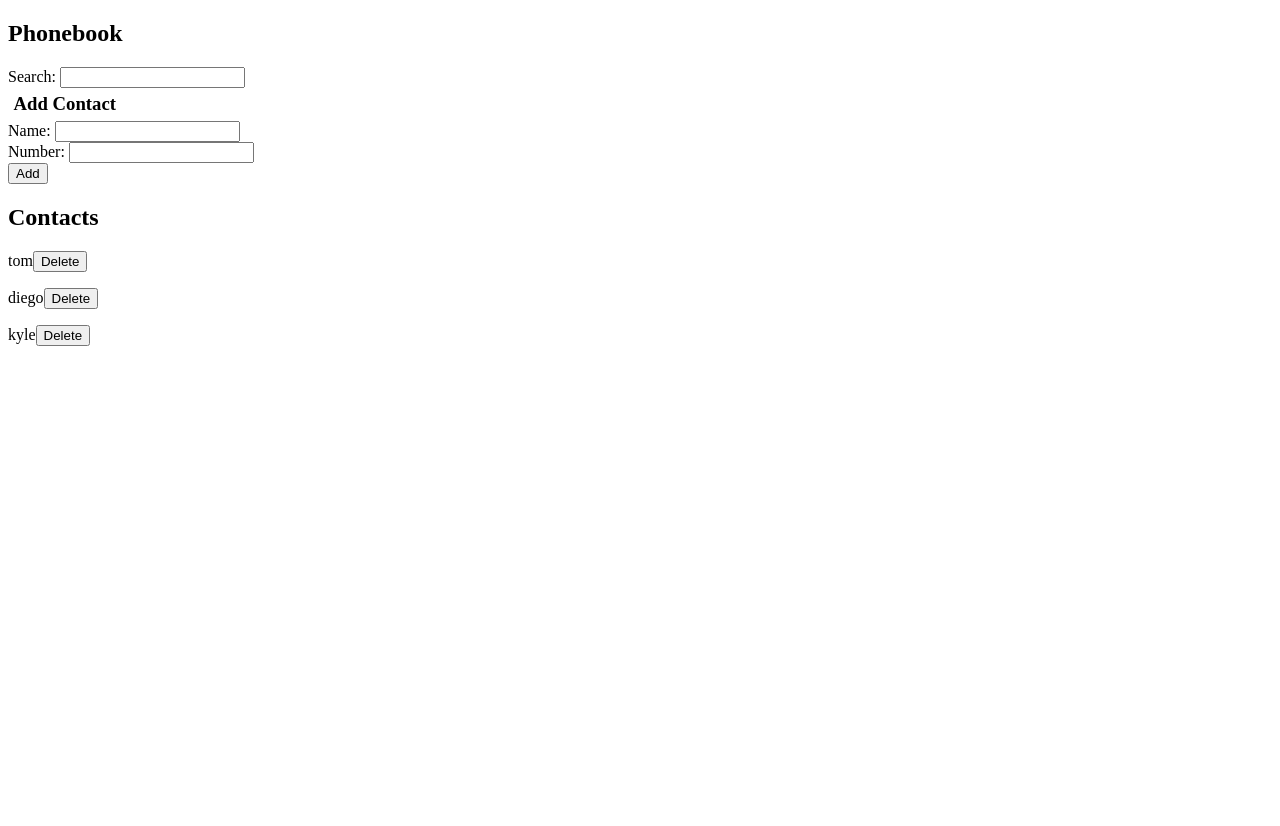
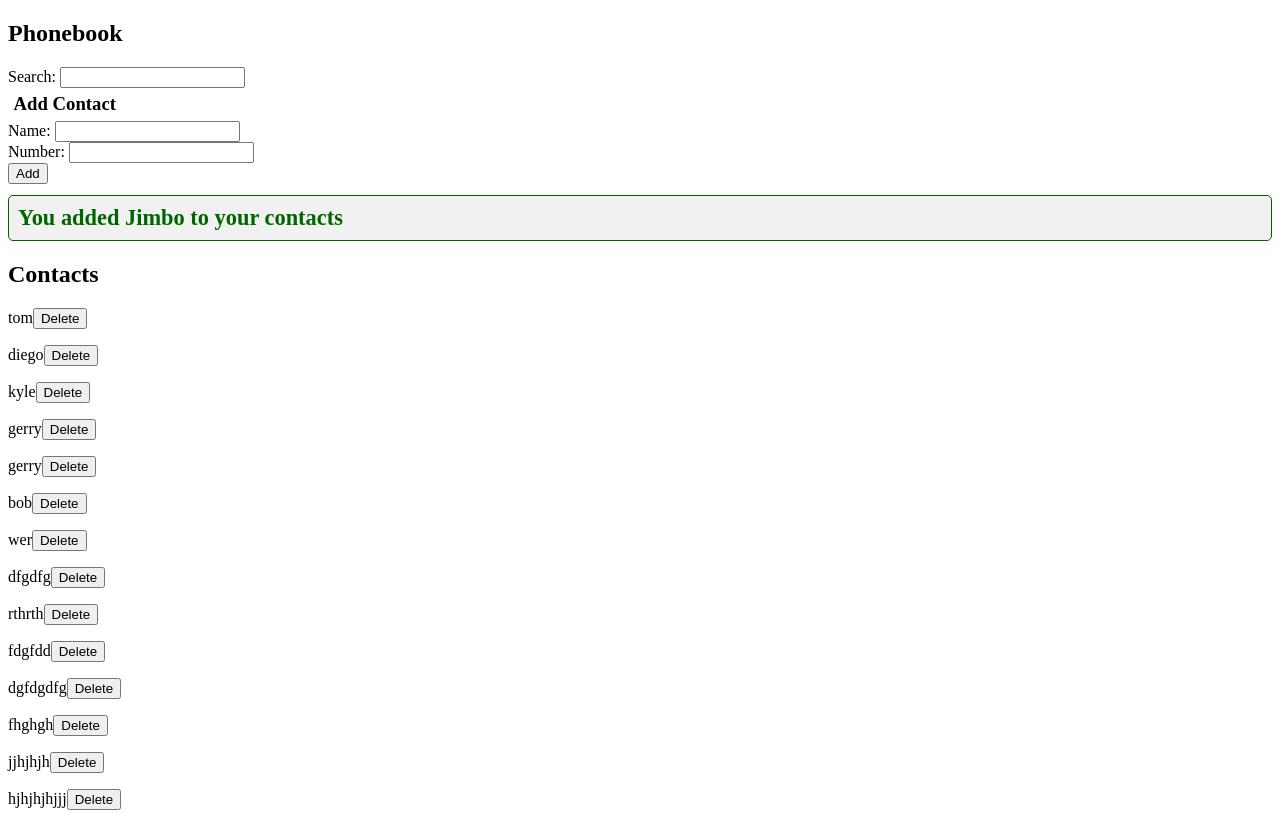
Before and after one commit to diegoram23/phonebook, a React (Vite) app: page / in a window 1280 px wide. Before the commit the page ends 800 px from the top, so only its background shows below. Built offline with nearby package versions, Linux system fonts and the light colour scheme; data requests are answered from the project's data file.

Commit message:
Message displays when adding new contact

```diff
--- a/db.json
+++ b/db.json
@@ -14,6 +14,61 @@
       "name": "kyle",
       "number": "",
       "id": 4
+    },
+    {
+      "name": "gerry",
+      "number": "",
+      "id": 5
+    },
+    {
+      "name": "gerry",
+      "number": "",
+      "id": 6
+    },
+    {
+      "name": "bob",
+      "number": "",
+      "id": 7
+    },
+    {
+      "name": "wer",
+      "number": "",
+      "id": 8
+    },
+    {
+      "name": "dfgdfg",
+      "number": "",
+      "id": 9
+    },
+    {
+      "name": "rthrth",
+      "number": "",
+      "id": 10
+    },
+    {
+      "name": "fdgfdd",
+      "number": "",
+      "id": 11
+    },
+    {
+      "name": "dgfdgdfg",
+      "number": "",
+      "id": 12
+    },
+    {
+      "name": "fhghgh",
+      "number": "",
+      "id": 13
+    },
+    {
+      "name": "jjhjhjh",
+      "number": "",
+      "id": 14
+    },
+    {
+      "name": "hjhjhjhjjj",
+      "number": "",
+      "id": 15
     }
   ]
 }
--- a/src/App.jsx
+++ b/src/App.jsx
@@ -4,6 +4,7 @@ import contactsService from './contacts'
 import Contacts from './components/Contacts'
 import ContactForm from './components/ContactForm'
 import SearchContacts from './components/SearchContacts'
+import Notification from './components/Notification'
 
 function App() {
 
@@ -11,6 +12,7 @@ function App() {
   const [newName, setNewName] = useState('')
   const [newNumber, setNewNumber] = useState('')
   const [searchContact, setSearchContact] = useState('')
+  const [contactAddedMessage, setContactAddedMessage] = useState('You added Jimbo to your contacts')
 
   useEffect(() => {
     contactsService
@@ -49,8 +51,13 @@ function App() {
       .createContact(personObj)
       .then(returnedContact => {
         setContacts(contacts.concat(returnedContact))
-        setNewName('')
-        setNewNumber('')
+        setContactAddedMessage(`You added ${returnedContact.name} to your contacts`)
+        setTimeout(() => {
+          setContactAddedMessage(null)
+          setNewName('')
+          setNewNumber('')
+        }, 1500);
+
       })
   }
 
@@ -85,7 +92,12 @@ function App() {
         handleNumberChange={handleNumberChange}
         type='submit'
       />
-      { contacts && <Contacts
+
+      <Notification
+        successMessage={contactAddedMessage}
+      />
+
+      {contacts && <Contacts
         handleDeleteContact={deleteContact}
         contacts={contacts}
         searchContact={searchContact}
--- /dev/null
+++ b/src/components/Notification.jsx
@@ -0,0 +1,15 @@
+import React from "react"
+
+const Notification = ({ successMessage }) => {
+
+    if (successMessage === null) {
+        return null
+    }
+    return (
+        <div>
+            <h3 className="contact-added">{successMessage}</h3>
+        </div>
+    )
+}
+
+export default Notification
--- a/src/index.css
+++ b/src/index.css
@@ -1,3 +1,13 @@
 h3 {
     margin: 0.3em;
 }
+
+.contact-added {
+    color: darkgreen;
+    font-size: 1.4rem;
+    margin: 0.5em 0;
+    padding: 0.4em;
+    border: 1px solid darkgreen;
+    background-color: rgb(241, 241, 241);
+    border-radius: 5px;
+}
```
